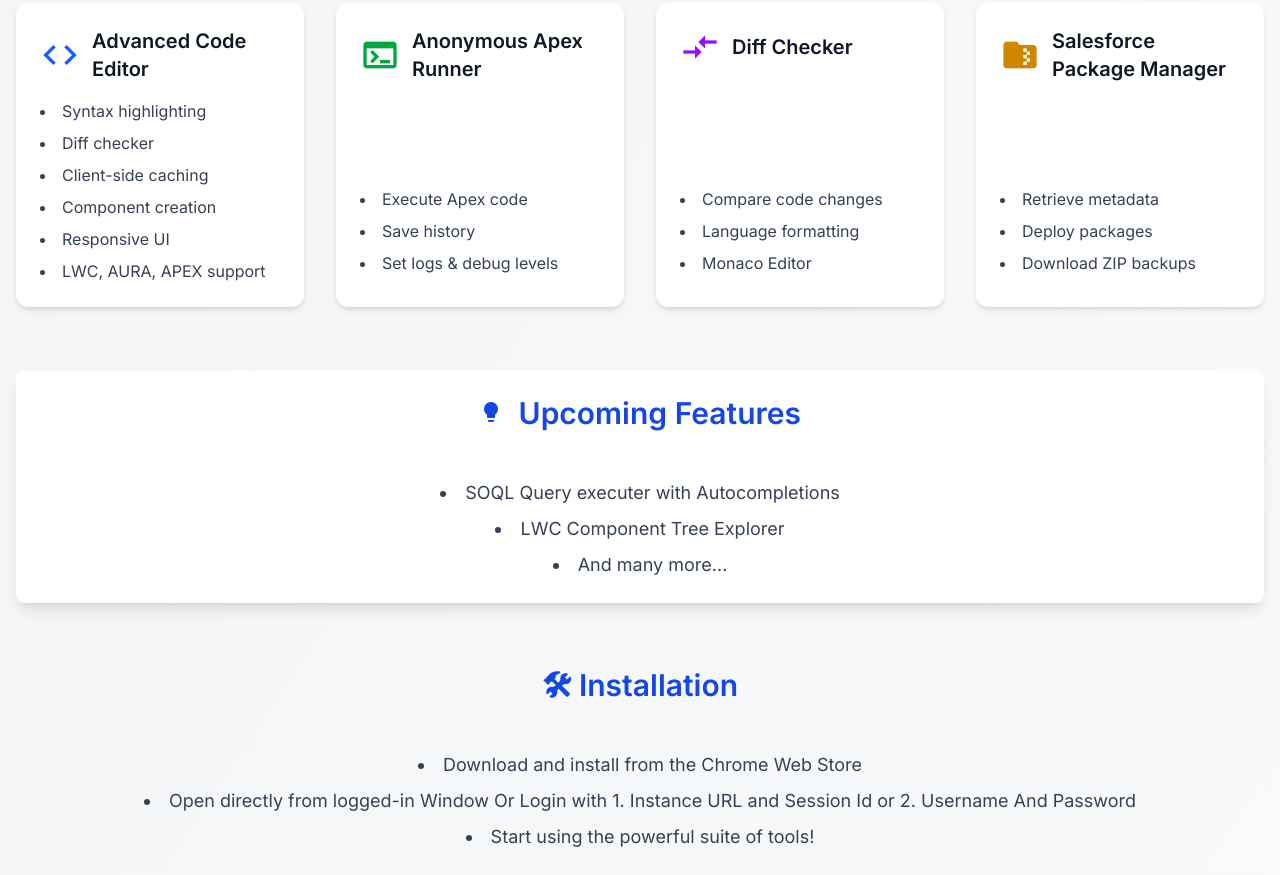
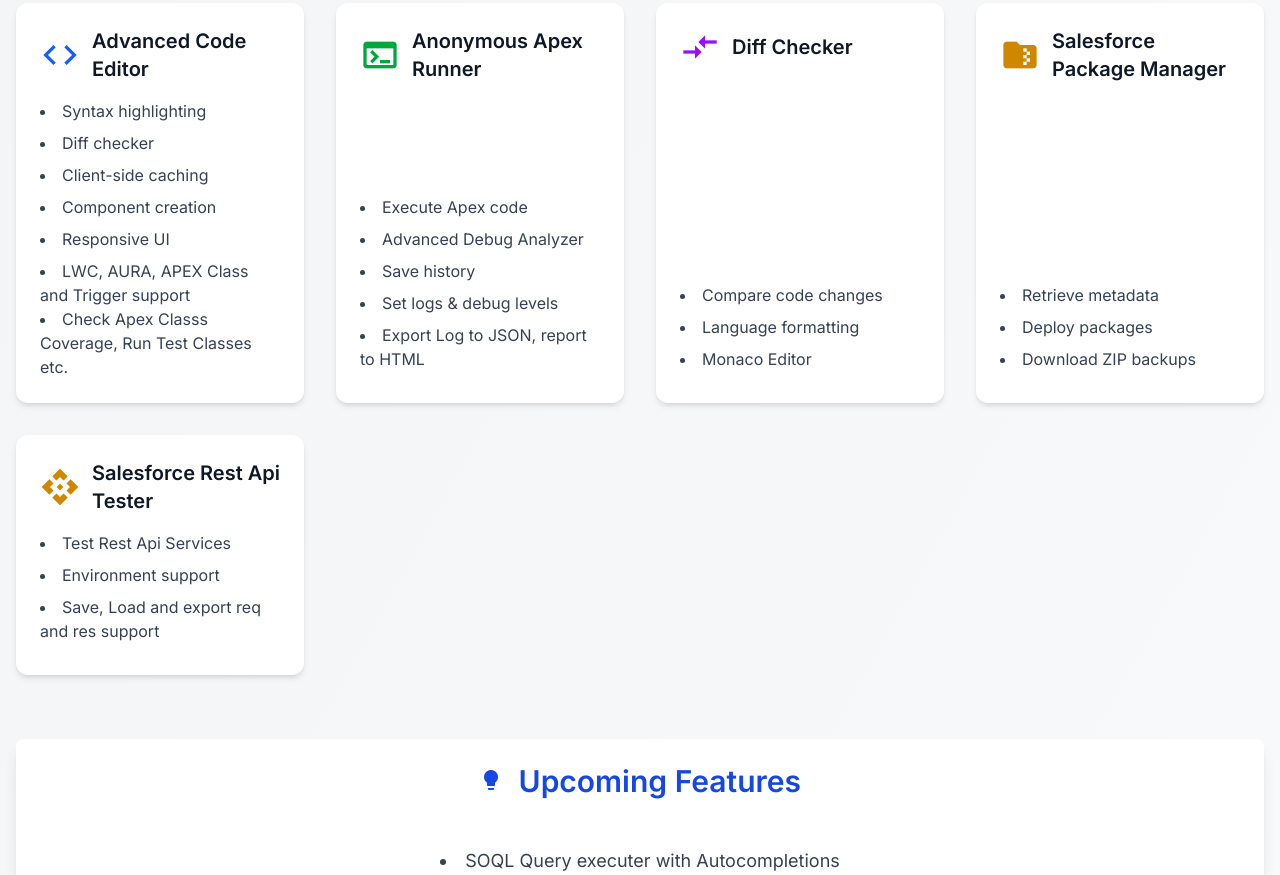
Before and after one commit to Swapnamoy4345/mysalesforcemate, a plain HTML site: page index.html in a window 1280 px wide. Shown: the part 521-1396 px from the top of the page. Drawn offline with nearby package versions, Linux system fonts and the light colour scheme.

Commit message:
Update index.html

```diff
--- a/index.html
+++ b/index.html
@@ -55,7 +55,8 @@
                         <li class="mb-2">Client-side caching</li>
                         <li class="mb-2">Component creation</li>
                         <li class="mb-2">Responsive UI</li>
-                        <li>LWC, AURA, APEX support</li>
+                        <li>LWC, AURA, APEX Class and Trigger support</li>
+                        <li>Check Apex Classs Coverage, Run Test Classes etc.</li>
                     </ul>
                 </div>
                 <div class="bg-white rounded-xl shadow-md p-6 flex flex-col justify-between hover:shadow-lg transition-shadow duration-300 ease-in-out">
@@ -64,8 +65,10 @@
                         <h3 class="text-xl font-semibold text-gray-900">Anonymous Apex Runner</h3> </div>
                     <ul class="list-disc list-inside text-gray-700">
                         <li class="mb-2">Execute Apex code</li>
+                        <li class="mb-2">Advanced Debug Analyzer</li>
                         <li class="mb-2">Save history</li>
                         <li class="mb-2">Set logs & debug levels</li>
+                        <li class="mb-2">Export Log to JSON, report to HTML</li>
                     </ul>
                 </div>
                 <div class="bg-white rounded-xl shadow-md p-6 flex flex-col justify-between hover:shadow-lg transition-shadow duration-300 ease-in-out">
@@ -86,6 +89,16 @@
                         <li class="mb-2">Retrieve metadata</li>
                         <li class="mb-2">Deploy packages</li>
                         <li class="mb-2">Download ZIP backups</li>
+                    </ul>
+                </div>
+                 <div class="bg-white rounded-xl shadow-md p-6 flex flex-col justify-between hover:shadow-lg transition-shadow duration-300 ease-in-out">
+                    <div class="flex items-center mb-4">
+                        <i class="material-icons text-yellow-600 feature-icon mr-3">api</i>
+                        <h3 class="text-xl font-semibold text-gray-900">Salesforce Rest Api Tester</h3> </div>
+                    <ul class="list-disc list-inside text-gray-700">
+                        <li class="mb-2">Test Rest Api Services</li>
+                        <li class="mb-2">Environment support</li>
+                        <li class="mb-2">Save, Load and export req and res support</li>
                     </ul>
                 </div>
             </div>
```
